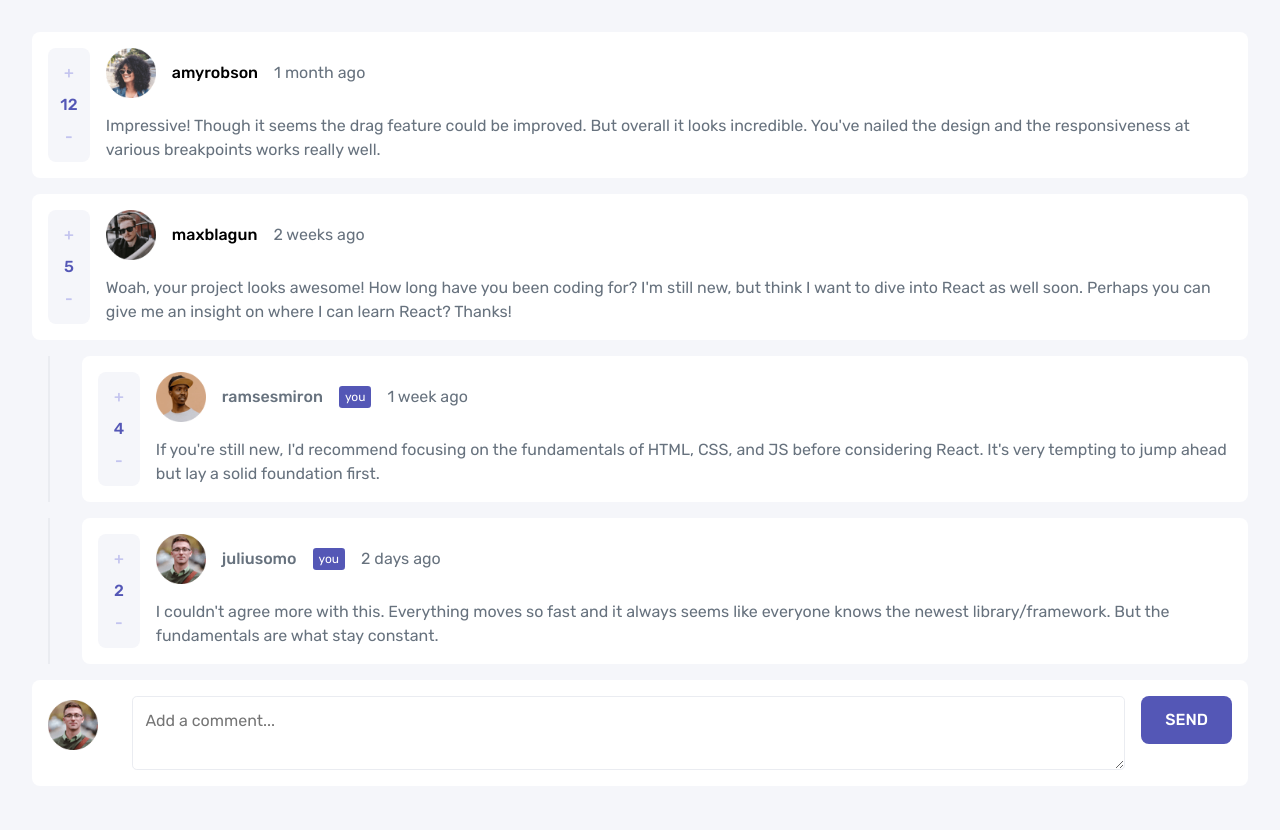
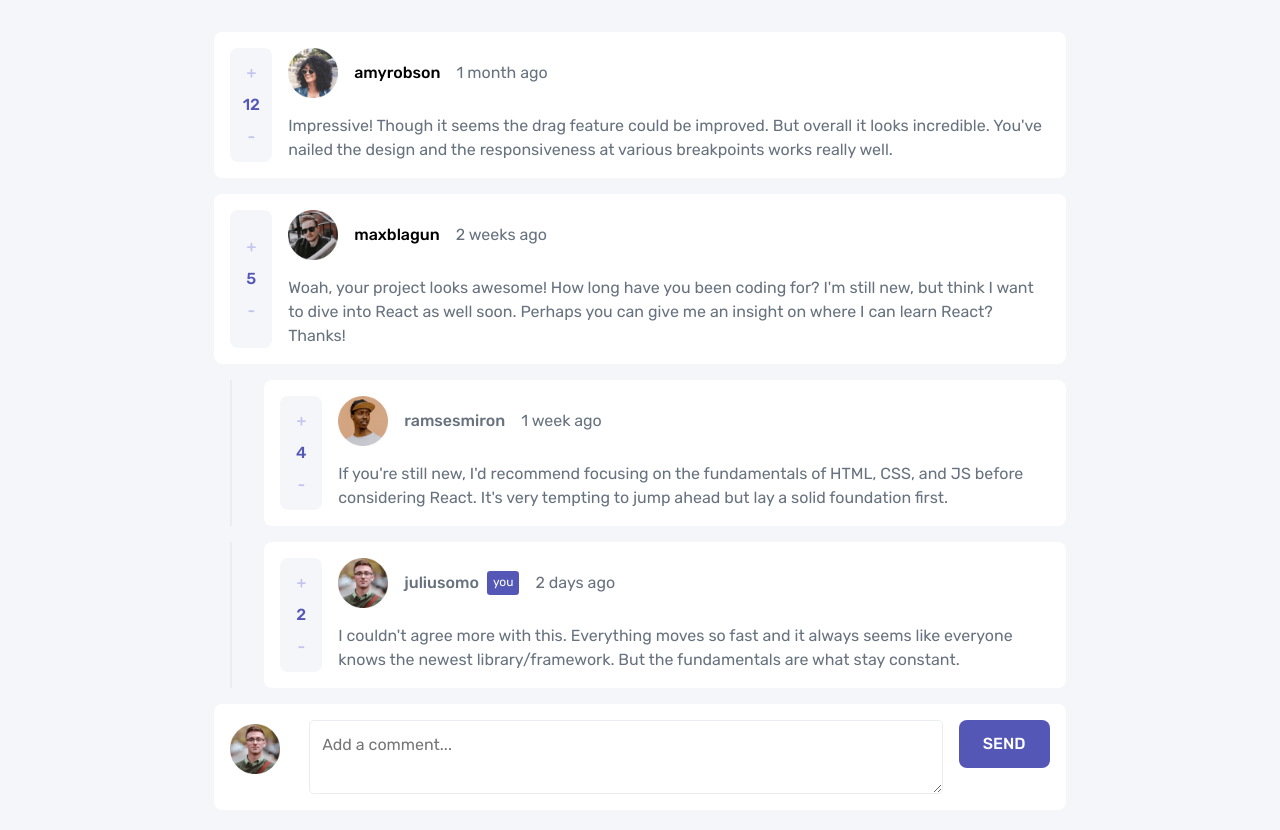
Before and after one commit to jadetrue/interactive-comments-section, a React (Vite) app: page / in a window 1280 px wide. Shown: the top 830 px of the page. Built offline with nearby package versions, Linux system fonts and the light colour scheme.

Commit message:
update logic for current user

```diff
--- a/src/App.jsx
+++ b/src/App.jsx
@@ -5,9 +5,9 @@ import data from "./assets/data";
 function App() {
   console.log(data);
   return (
-    <>
+    <div className="layout">
       <CommentLayout key="" data={data} />
-    </>
+    </div>
   );
 }
 
--- a/src/components/Author.tsx
+++ b/src/components/Author.tsx
@@ -11,9 +11,10 @@ export const Author: React.FC<AuthorProps> = ({ authorName, authorImg, dateTime,
   return (
     <div className="author-container">
       <img width="50" height="50" src={authorImg} />
-      <p className="text-medium">{authorName}</p>
-      {/* if author name matches user add tag for "YOU" */}
-      {isCurrentUser && <div className="tag">you</div>}
+      <div className="author-name">
+        <p className="text-medium">{authorName}</p>
+        {/* if author name matches user add tag for "YOU" */}
+        {isCurrentUser && <div className="tag">you</div>}</div>
       <p className="text-clr-neutral">{dateTime}</p>
     </div>
   );
--- a/src/components/CommentLayout.tsx
+++ b/src/components/CommentLayout.tsx
@@ -66,7 +66,7 @@ const CommentLayout: React.FC<CommentLayoutProps> = ({ data }) => {
             </div>
             {/* add condition to render this to relevant comment reply using reply to and name */}
             <div className="reply-container">
-              <Replies replies={item.replies} isCurrentUser={true}></Replies>
+              <Replies replies={item.replies} isCurrentUser={currentUser}></Replies>
             </div>
           </>
         );
--- a/src/components/Replies.tsx
+++ b/src/components/Replies.tsx
@@ -19,13 +19,14 @@ interface RepliesProps {
       };
     }
   ];
-  isCurrentUser: boolean;
+  isCurrentUser: string;
 }
 
 export const Replies: React.FC<RepliesProps> = ({ replies, isCurrentUser }) => {
   return (
     <>
       {replies.map((reply) => {
+        console.log(isCurrentUser)
         return (
           <div className="border">
             <div className="container" key={reply.id}>
@@ -34,7 +35,7 @@ export const Replies: React.FC<RepliesProps> = ({ replies, isCurrentUser }) => {
                   authorImg={reply.user.image.png}
                   authorName={reply.user.username}
                   dateTime={reply.createdAt}
-                  isCurrentUser={isCurrentUser}
+                  isCurrentUser={reply.user.username === isCurrentUser}
                 />
                 <p>{reply.content}</p>
               </div>
--- a/src/index.css
+++ b/src/index.css
@@ -85,6 +85,11 @@ h6 {
 body {
   font-family: var(--ff-primary);
   background-color: var(--clr-neutral-200);
+}
+
+.layout {
+  width: 70%;
+  margin: 0 auto;
 }
 
 .clr__primary {
@@ -236,3 +241,8 @@ textarea {
   padding: 0.125rem 0.375rem;
   font-size: 12px;
 }
+
+.author-name {
+  display: flex;
+  gap: 0.5rem;
+}
```
